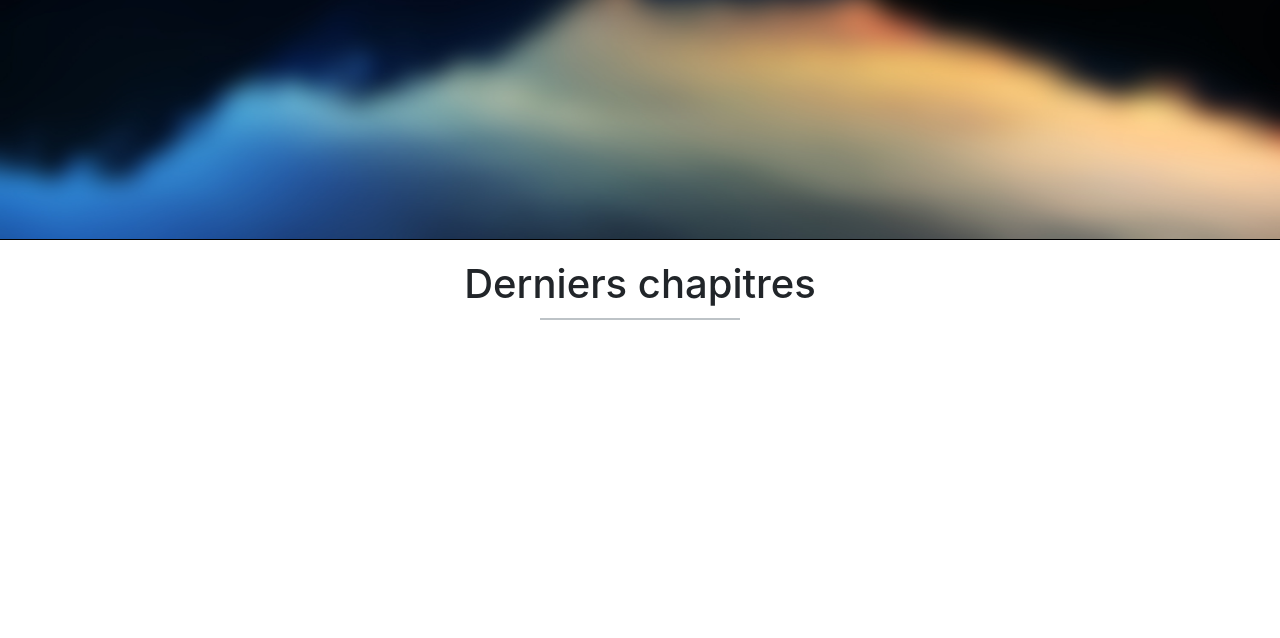
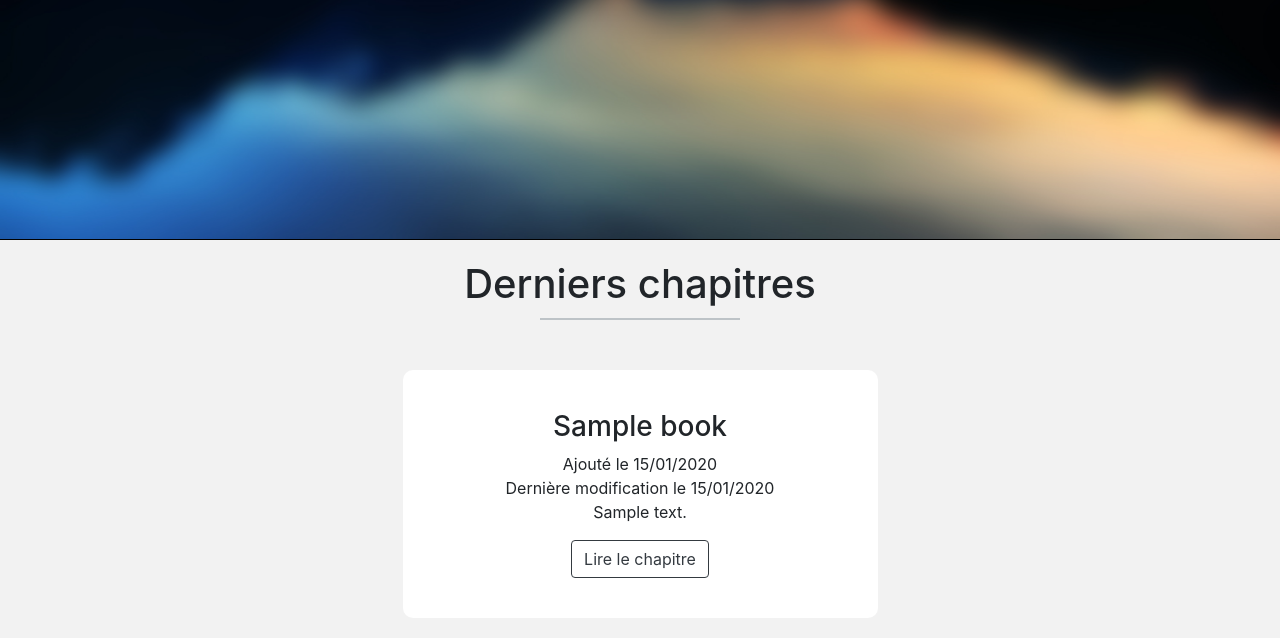
Before and after one commit to Crayzo/projet_4, a PHP site: page / in a window 1280 px wide. Shown: the part 560-1198 px from the top of the page. Before the commit the page ends 880 px from the top, so only its background shows below. Run offline with PHP 8.4, Linux system fonts and the light colour scheme; tables that the repository leaves empty or names only in its code hold one stand-in row (values such as "Sample post"); some libraries are stand-ins or nearby versions.

Commit message:
index.html -> index.php, adding database connection, beginning of the section chapter with the database

```diff
--- /dev/null
+++ b/index.php
@@ -0,0 +1,95 @@
+<?php
+try
+{
+	$bdd = new PDO('mysql:host=localhost;dbname=projet_4', 'root', 'root', array(PDO::ATTR_ERRMODE => PDO::ERRMODE_EXCEPTION));
+}
+catch(Exception $e)
+{
+    die('Erreur : '.$e->getMessage());
+}
+// On récupère les 4 derniers chapitres
+$req = $bdd->query('SELECT id, titre, contenu, DATE_FORMAT(date_ajout, \'%d/%m/%Y\') AS date_ajout_fr, DATE_FORMAT(date_modification, \'%d/%m/%Y\') AS date_modification_fr FROM book ORDER BY id DESC LIMIT 0, 4');
+?>
+<!doctype html>
+<html lang="fr">
+  <head>
+    <!-- Required meta tags -->
+    <meta charset="utf-8">
+    <meta name="viewport" content="width=device-width, initial-scale=1, shrink-to-fit=no">
+    <!-- Favicon -->
+    <link rel="icon" type="image/png" href="assets/favicon/book.gif" />
+    <!-- Bootstrap CSS -->
+    <link rel="stylesheet" href="https://stackpath.bootstrapcdn.com/bootstrap/4.3.1/css/bootstrap.min.css">
+    <!-- Font Awesome -->
+    <link rel="stylesheet" href="https://use.fontawesome.com/releases/v5.8.1/css/all.css">
+    <!-- CSS -->
+    <link rel="stylesheet" href="style.css?t=<?= time() ?>">
+    <!-- Font Family -->
+    <link href="https://fonts.googleapis.com/css?family=Montserrat" rel="stylesheet">
+    <title>Jean Forteroche</title>
+  </head>
+  <body>
+    <nav class="navbar navbar-expand-lg navbar-dark bg-transparent">
+        <a class="navbar-brand" href="#">Jean Forteroche</a>
+        <button class="navbar-toggler" type="button" data-toggle="collapse" data-target="#navbarText" aria-controls="navbarText" aria-expanded="false" aria-label="Toggle navigation">
+            <span class="navbar-toggler-icon"></span>
+        </button>
+        <div class="collapse navbar-collapse" id="navbarText">
+            <ul class="navbar-nav mr-auto">
+                <li class="nav-item active">
+                    <a class="nav-link" href="#"><i class="fa fa-home"></i> Accueil <span class="sr-only"></span></a>
+                </li>
+                <li class="nav-item">
+                    <a class="nav-link" href="#"><i class="fa fa-book"></i> Chapitres</a>
+                </li>
+                <li class="nav-item">
+                    <a class="nav-link" href="#"><i class="fa fa-info-circle"></i> À propos</a>
+                </li>
+            </ul>
+            <ul class="navbar-nav">
+                <li class="nav-item"><a class="nav-link"><i class="fa fa-pen"></i> Inscription</a></li>
+                <li class="nav-item"><a class="nav-link"><i class="fa fa-user"></i> Connexion</a></li>
+            </ul>
+        </div>
+    </nav>
+    <section>
+       <div class="slider">
+            <div id="slider-image">
+                <img src="assets/img/1.jpg" alt="Responsive image">
+            </div>
+            <div id="slider-text">
+                <h1>Billet simple pour l'Alaska</h1>
+                <div class="white-divider"></div>
+                <button class="btn btn-outline-light">Voir les chapitres</button>
+            </div>
+       </div>
+    </section>
+    <section id="chapter">
+        <h2>Derniers chapitres</h2>
+        <div class="grey-divider"></div>
+        <div class="container">
+            <div class="row">
+                <?php while($donnees = $req->fetch())
+                {
+                ?>
+                <div class="book col-12 col-sm-5 offset-sm-1 mx-auto text-center">
+                    <h3><?= htmlspecialchars($donnees['titre']); ?></h3>
+                    <span>Ajouté le <?= htmlspecialchars($donnees['date_ajout_fr']) ?></span><br>
+                    <span>Dernière modification le <?= htmlspecialchars($donnees['date_modification_fr']) ?></span>
+                    <p><?= nl2br(htmlspecialchars($donnees['contenu'])); ?></p>
+                    <button type="button" class="btn btn-outline-dark">Lire le chapitre</button>
+                </div>
+                <?php
+                }
+                ?>
+            </div>
+        </div>
+    </section>
+    <!-- Optional JavaScript -->
+    <!-- jQuery first, then Popper.js, then Bootstrap JS -->
+    <script src="https://code.jquery.com/jquery-3.3.1.slim.min.js"></script>
+    <script src="https://cdnjs.cloudflare.com/ajax/libs/popper.js/1.14.7/umd/popper.min.js"></script>
+    <script src="https://stackpath.bootstrapcdn.com/bootstrap/4.3.1/js/bootstrap.min.js"></script>
+    <script src="script.js"></script>
+  </body>
+</html>
--- a/style.css
+++ b/style.css
@@ -1,3 +1,7 @@
+body
+{
+    background-color: #f2f2f2;
+}
 .slider
 {
     position: relative;
@@ -10,11 +14,13 @@
 }
 #slider-image
 {
+    width: auto;
     height: 100vh;
+    overflow: hidden;
 }
 #slider-image img
 {
-    width: 100%;
+    width: 150%;
     height: 100%;
     border-bottom: 1px solid black;
 }
@@ -60,5 +66,25 @@
     width: 200px;
     height: 2px;
     background: #bdc3c7;
-    margin: 10px auto;
+    margin: 10px auto 50px auto;
 }
+.book
+{
+    margin-bottom: 20px;
+    background: #fff;
+    padding: 40px;
+}
+@media (min-width: 576px)
+{
+    .book
+    {
+        border-radius: 10px;
+    }
+}
+@media (min-width: 768px)
+{
+    #slider-image img
+    {
+        width: 100%;
+    }
+}
```
Also changed, not shown: assets/favicon/book.gif (added), assets/img/1.jpg (added), assets/img/1.png (added).
